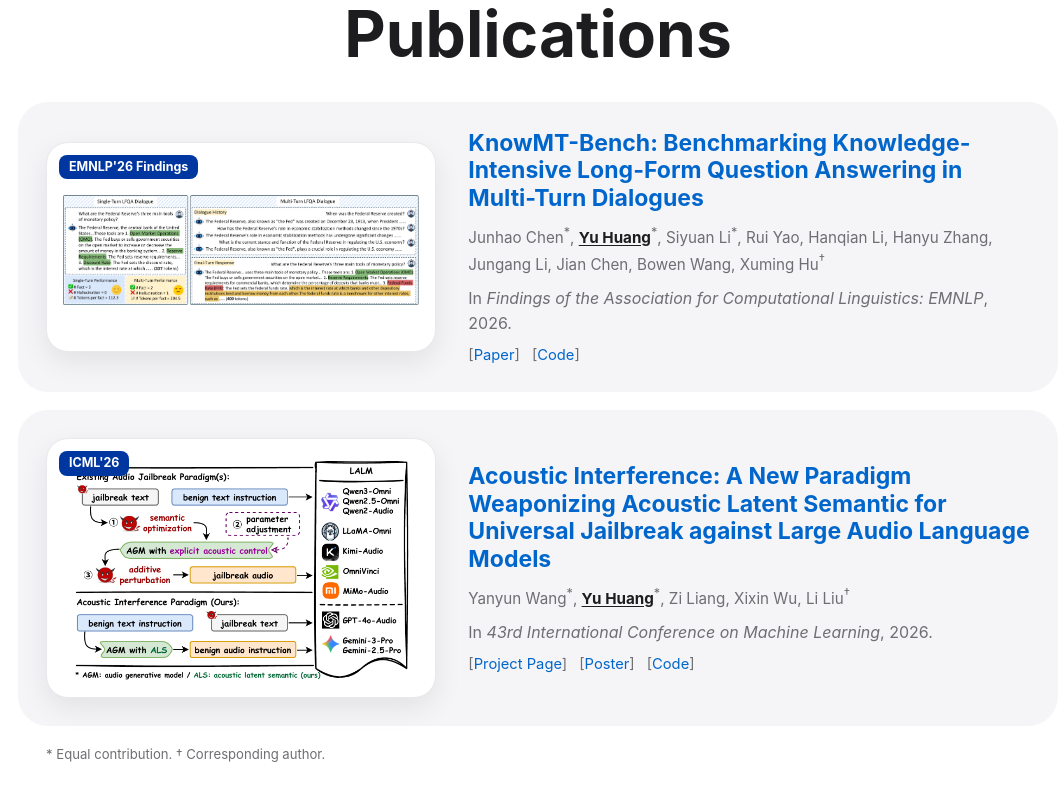
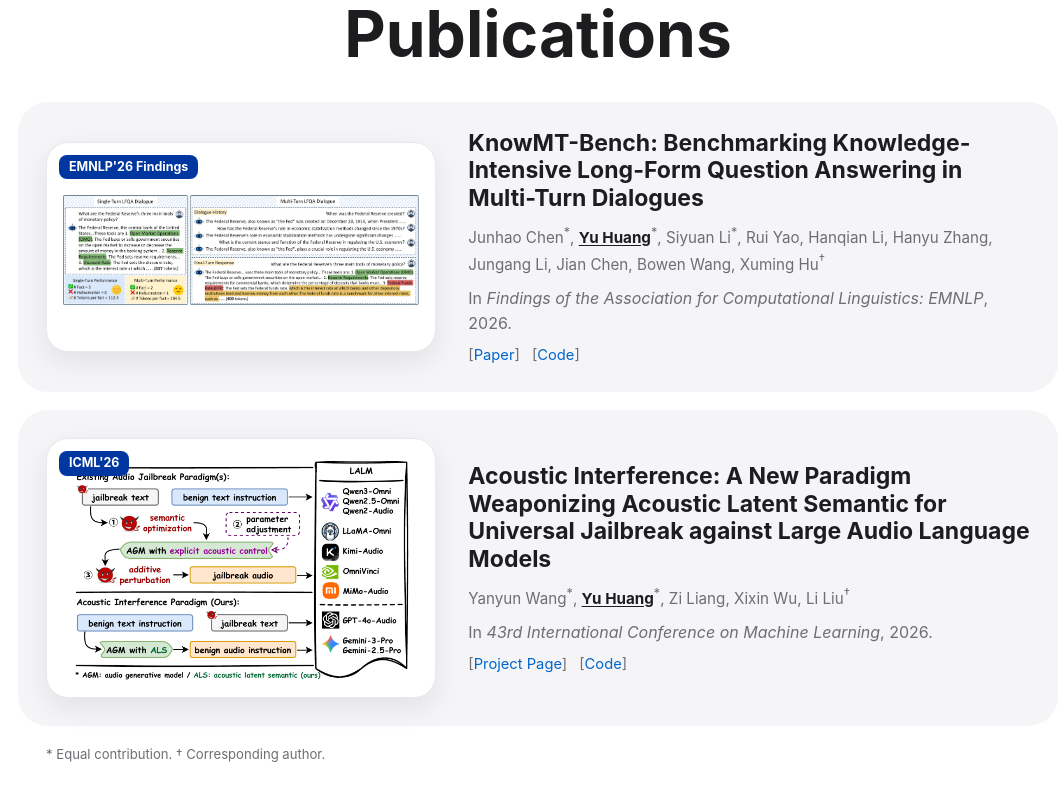
Before and after one commit to hardenyu21/hardenyu21.github.io, a React (Vite) app: page / in a window 1280 px wide. Shown: the part 2440-3241 px from the top of the page, without its empty margins (102-1162 px from the left). Built offline with nearby package versions, Linux system fonts and the light colour scheme.

Commit message:
Make publication titles static

```diff
--- a/content/publications.json
+++ b/content/publications.json
@@ -1,7 +1,6 @@
 [
   {
     "title": "KnowMT-Bench: Benchmarking Knowledge-Intensive Long-Form Question Answering in Multi-Turn Dialogues",
-    "titleHref": "/papers/knowmt-bench-emnlp-2026.pdf",
     "badge": "EMNLP'26 Findings",
     "image": {
       "src": "/publications/knowmt-bench-emnlp-2026.png",
@@ -28,7 +27,6 @@
   },
   {
     "title": "Acoustic Interference: A New Paradigm Weaponizing Acoustic Latent Semantic for Universal Jailbreak against Large Audio Language Models",
-    "titleHref": "https://openreview.net/forum?id=FygaF16KNo",
     "badge": "ICML'26",
     "image": {
       "src": "/publications/acoustic-interference-icml-2026.png",
@@ -45,7 +43,6 @@
     "year": "2026",
     "links": [
       { "label": "Project Page", "href": "https://flaai.github.io/AIA_page/" },
-      { "label": "Poster", "href": "https://github.com/FlaAI/ywang/blob/main/files/Poster_ICML26.pdf" },
       { "label": "Code", "href": "https://github.com/FlaAI/AIA" }
     ]
   }
--- a/src/components/PublicationList.tsx
+++ b/src/components/PublicationList.tsx
@@ -17,11 +17,7 @@ export function PublicationList({ publications }: PublicationListProps) {
             </div>
 
             <div className="item-content publication-copy">
-              <h3>
-                <a href={publication.titleHref} target="_blank" rel="noreferrer">
-                  {publication.title}
-                </a>
-              </h3>
+              <h3>{publication.title}</h3>
               <p className="authors">
                 {publication.authors.map((author, index) => (
                   <Fragment key={author.name}>
--- a/src/data/publications.ts
+++ b/src/data/publications.ts
@@ -13,7 +13,6 @@ export type PublicationAuthor = {
 
 export type Publication = {
   title: string;
-  titleHref: string;
   badge: string;
   image: {
     src: string;
--- a/src/styles/layout.css
+++ b/src/styles/layout.css
@@ -743,18 +743,9 @@ main {
 }
 
 .publication-copy h3 {
+  color: var(--text);
   font-size: clamp(1.08rem, 1.8vw, 1.45rem);
   line-height: 1.2;
-}
-
-.publication-copy h3 a {
-  color: var(--accent);
-  text-decoration: none;
-}
-
-.publication-copy h3 a:hover {
-  text-decoration: underline;
-  text-underline-offset: 0.18em;
 }
 
 .publication-self {
```
